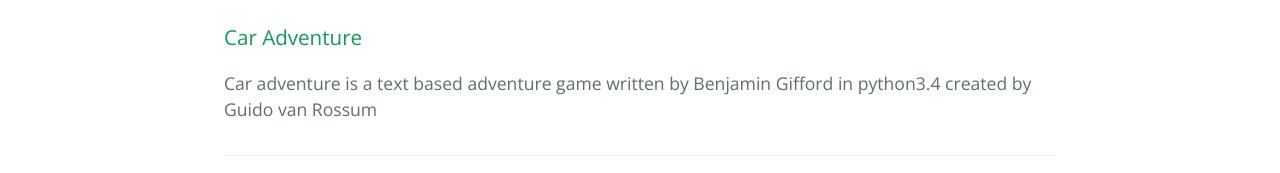
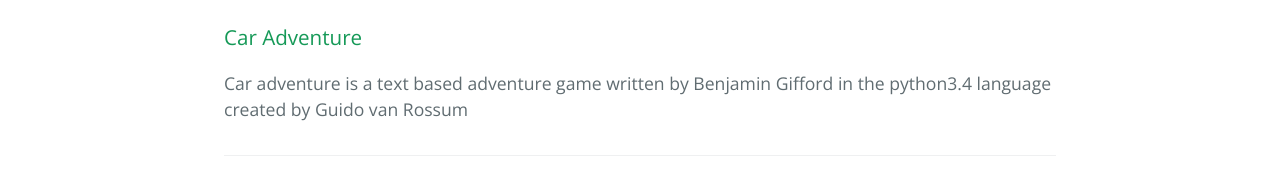
Before and after one commit to BenIanGifford/car_adventure, a plain HTML site: page index.html in a window 1280 px wide. Shown: the part 393-566 px from the top of the page. Drawn offline with nearby package versions, Linux system fonts and the light colour scheme.

Commit message:
updated index.html

```diff
--- a/index.html
+++ b/index.html
@@ -22,7 +22,7 @@
       <h3>
 <a id="car-adventure" class="anchor" href="#car-adventure" aria-hidden="true"><span aria-hidden="true" class="octicon octicon-link"></span></a>Car Adventure</h3>
 
-<p>Car adventure is a text based adventure game written by Benjamin Gifford in python3.4 created by Guido van Rossum </p>
+<p>Car adventure is a text based adventure game written by Benjamin Gifford in the python3.4 language created by Guido van Rossum </p>
 
       <footer class="site-footer">
         <span class="site-footer-owner"><a href="https://github.com/BenIanGifford/car_adventure">Car adventure</a> is maintained by <a href="https://github.com/BenIanGifford">BenIanGifford</a>.</span>
```
